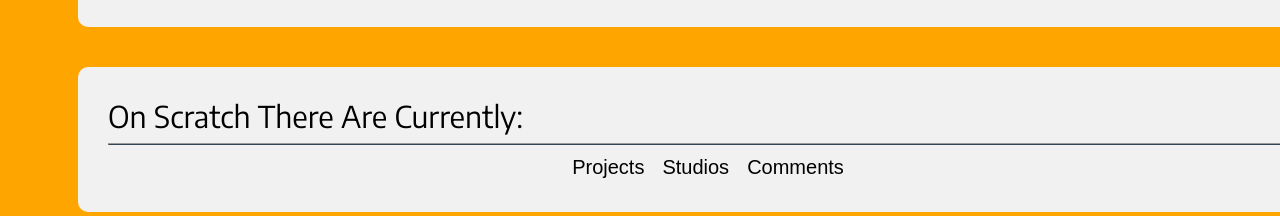
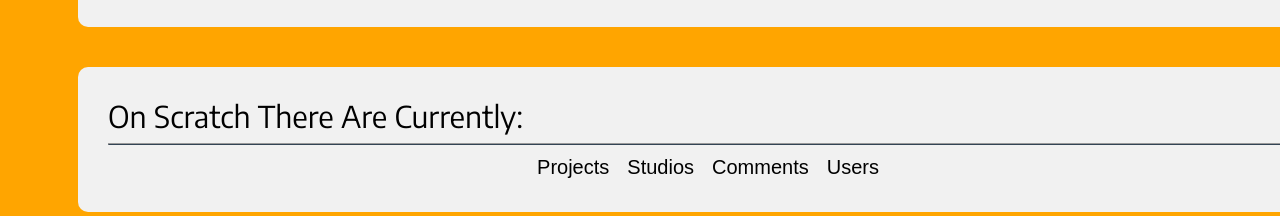
Before and after one commit to scratchuserstats/scratchstats, a plain HTML site: page global-stats.html in a window 1280 px wide. Shown: the part 584-800 px from the top of the page. Drawn offline with Linux system fonts and the light colour scheme; no server answers.

Commit message:
Update global-stats.html

```diff
--- a/global-stats.html
+++ b/global-stats.html
@@ -113,7 +113,7 @@
 
             document.getElementById("project").innerHTML = c(obj.PROJECT_COUNT);
             document.getElementById("studios").innerHTML = c(obj.STUDIO_COUNT);
-
+            document.getElementById('user').innerHTML = c(obj.USER_COUNT);
             document.getElementById("comments").innerHTML =c(obj.COMMENT_COUNT);
         }
     };
@@ -298,6 +298,11 @@
                <div style="display:block;"class="question">Comments</div></center>
           </td>
 
+          <td style="font-size:20px;">
+             <center><div style="display:block;font-size:50px;"  id="user"class="answer"></div>
+               <div style="display:block;"class="question">Users</div></center>
+          </td>
+
        </table>
        </center>
     </div>
```
